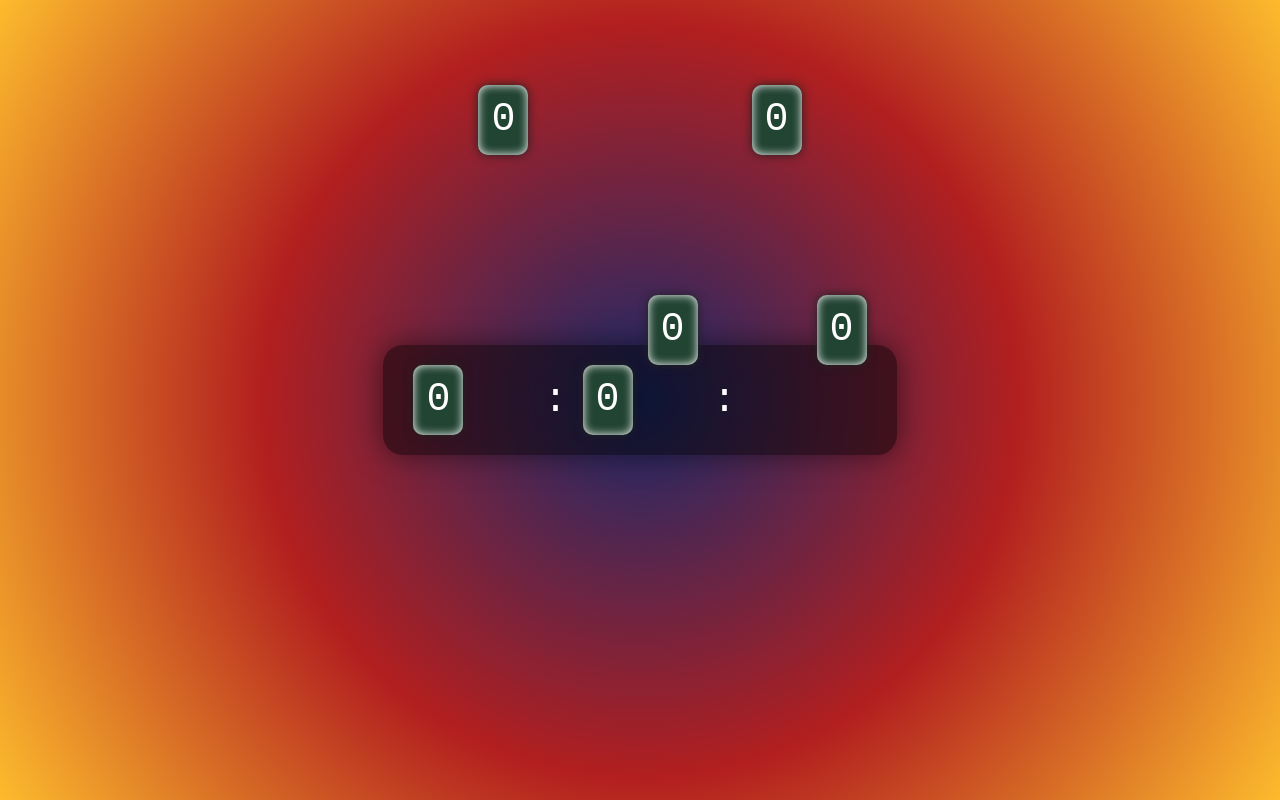
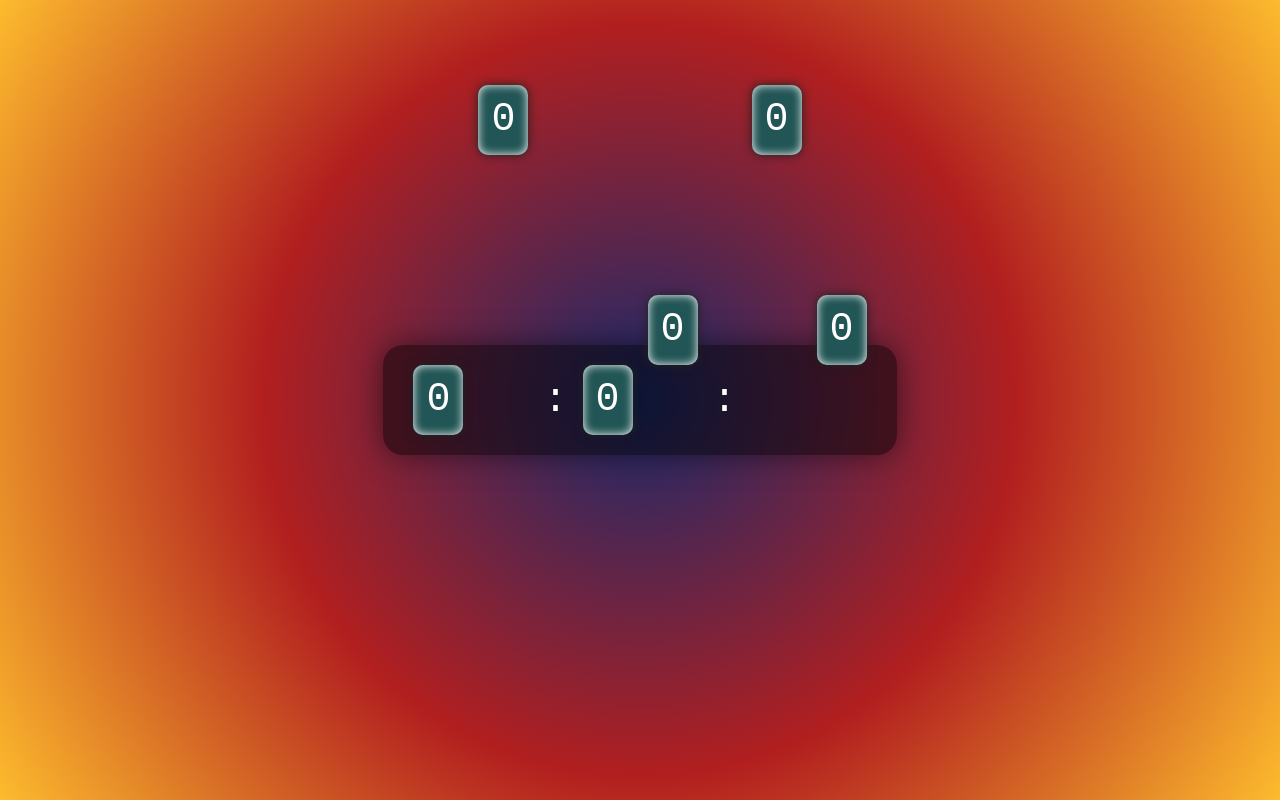
Before and after one commit to ragahrafdariselatan/STRIPPEDCLOCK, a plain HTML site: page index.html in a window 1280 px wide. Drawn offline with Linux system fonts and the light colour scheme.

Commit message:
Update style.css

```diff
--- a/style.css
+++ b/style.css
@@ -22,7 +22,7 @@ body {
   width: 50px;
   height: 70px;
   overflow: hidden;
-  background: #243;
+  background: #255;
   border-radius: 10px;
   text-align: center;
   font-size: 2.5em;
```
